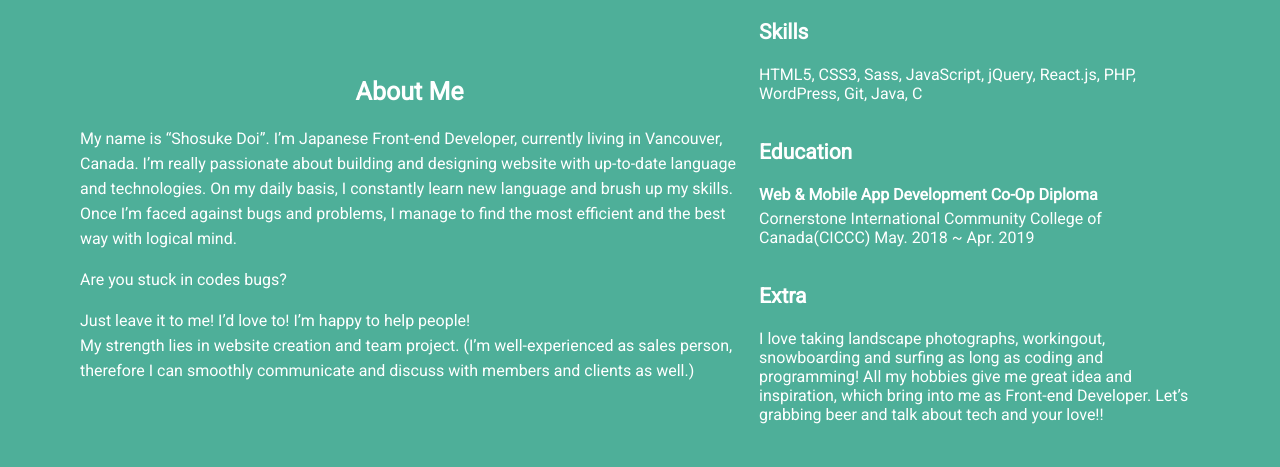
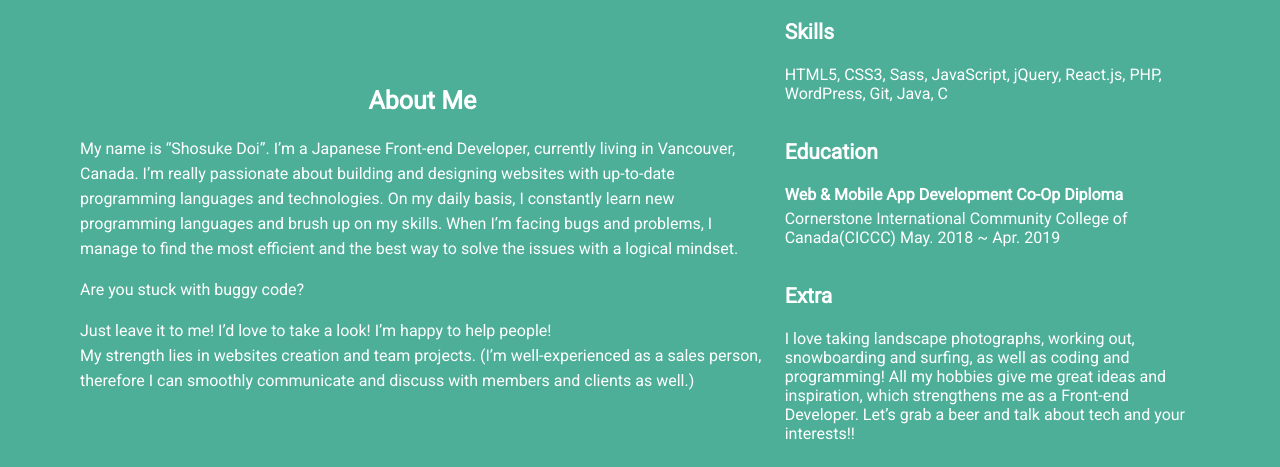
Before and after one commit to Doiverson/Portfolio, a website: page index.html in a window 1280 px wide. Shown: the part 1207-1674 px from the top of the page. Drawn offline with nearby package versions, Linux system fonts and the light colour scheme; grey boxes are pictures that could not be loaded; a web font is replaced by a local one.

Commit message:
revised self intro part

```diff
--- a/index.html
+++ b/index.html
@@ -104,9 +104,9 @@
                 <div class="two-col">
                     <div class="myself col">
                         <h2>About Me</h2>
-                        <p>My name is “Shosuke Doi”. I’m Japanese Front-end Developer, currently living in Vancouver, Canada. I’m really passionate about building and designing website with up-to-date language and technologies. On my daily basis, I constantly learn new language and brush up my skills. Once I’m faced against bugs and problems, I manage to  find the most efficient and the best way with logical mind. </p>
-                        <p>Are you stuck in codes bugs?</p>
-                        <p>Just leave it to me! I’d love to! I’m happy to help people!<br>My strength lies in website creation and team project. (I’m  well-experienced as sales person, therefore I can smoothly communicate and discuss with members and clients as well.)</p>
+                        <p>My name is “Shosuke Doi”. I’m a Japanese Front-end Developer, currently living in Vancouver, Canada. I’m really passionate about building and designing websites with up-to-date programming languages and technologies. On my daily basis, I constantly learn new programming languages and brush up on my skills. When I’m facing bugs and problems, I manage to find the most efficient and the best way to solve the issues with a logical mindset.</p>
+                        <p>Are you stuck with buggy code?</p>
+                        <p>Just leave it to me! I’d love to take a look! I’m happy to help people!<br>My strength lies in websites creation and team projects. (I’m  well-experienced as a sales person, therefore I can smoothly communicate and discuss with members and clients as well.)</p>
                     </div>
 
                     <div class="flex-wrap col">
@@ -124,7 +124,7 @@
 
                         <div class="extra flex-item">
                             <h3>Extra</h3>
-                            <p>I love taking landscape photographs, workingout, snowboarding and surfing as long as coding and programming! All my hobbies give me great idea and inspiration, which bring into me as Front-end Developer. Let’s grabbing beer and talk about tech and your love!!</p>
+                            <p>I love taking landscape photographs, working out, snowboarding and surfing, as well as coding and programming! All my hobbies give me great ideas and inspiration, which strengthens me as a Front-end Developer. Let’s grab a beer and talk about tech and your interests!!</p>
 
                         </div>
 
```
